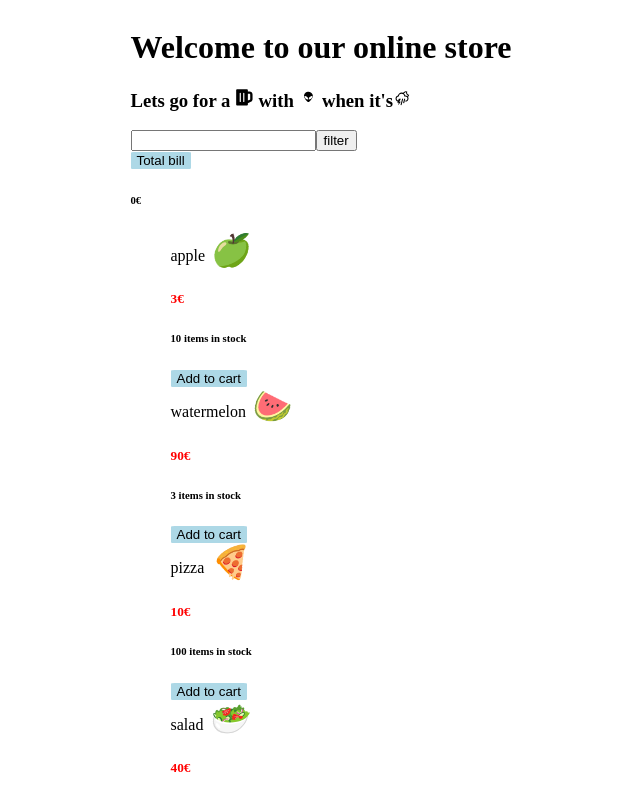
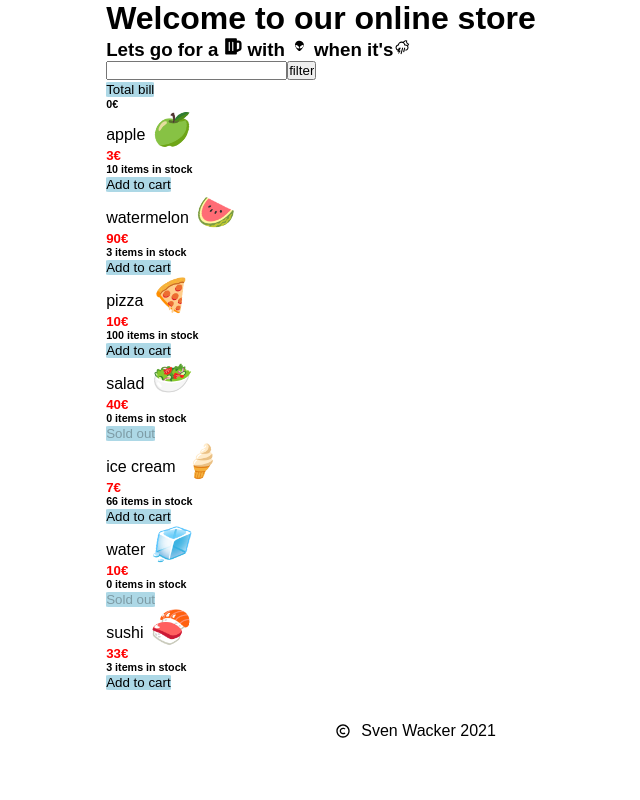
Before and after one commit to svenWacker/online-store, a React (Create React App) app: page / in a window 1280 px wide. Shown: the top 800 px of the page, without its empty margins (319-959 px from the left). Built offline with nearby package versions, Linux system fonts and the light colour scheme.

Commit message:
footer with BiCopyrights

```diff
--- a/src/App.js
+++ b/src/App.js
@@ -1,6 +1,7 @@
 import React, { useState } from "react";
 import Data from "./data.json";
 import ProductList from "./components/ProductList";
+import Footer from "./components/Footer";
 // import { FontAwesomeIcon } from "@fortawesome/react-fontawesome";
 
 // import { library } from "@fortawesome/fontawesome-svg-core";
@@ -49,6 +50,7 @@ const App = () => {
         <input type="submit" value="filter" />
       </form>
       <ProductList data={userInput ? filteredData : data} />
+      <Footer />
     </React.Fragment>
   );
 };
--- /dev/null
+++ b/src/components/Footer.js
@@ -0,0 +1,15 @@
+import React from "react";
+import { BiCopyright } from "react-icons/bi";
+
+const Footer = () => {
+  const date = new Date().getFullYear();
+
+  return (
+    <footer>
+      <BiCopyright className="copy-sign" />
+      <p>Sven Wacker {date}</p>
+    </footer>
+  );
+};
+
+export default Footer;
--- /dev/null
+++ b/src/sass/footer.scss
@@ -0,0 +1,13 @@
+footer {
+  width: 100%;
+  height: 10vh;
+  display: flex;
+  justify-content: flex-end;
+  align-items: center;
+  .copy-sign {
+    margin-right: 10px;
+  }
+  p {
+    margin-right: 40px;
+  }
+}
--- a/src/sass/main.scss
+++ b/src/sass/main.scss
@@ -1,4 +1,8 @@
 // your scss files should import here 💪🏻
+// @import "./header";
+@import "./root.scss";
+@import "./footer.scss";
+
 body {
   display: flex;
   justify-content: center;
--- /dev/null
+++ b/src/sass/root.scss
@@ -0,0 +1,6 @@
+* {
+  margin: 0;
+  padding: 0;
+  box-sizing: border-box;
+  font-family: "Arial", sans-serif;
+}
```
